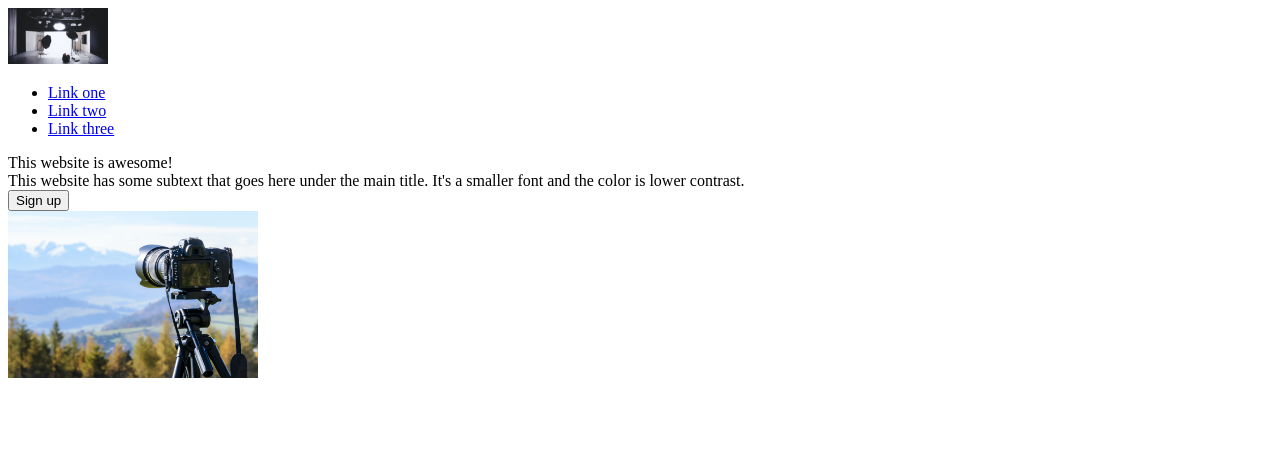
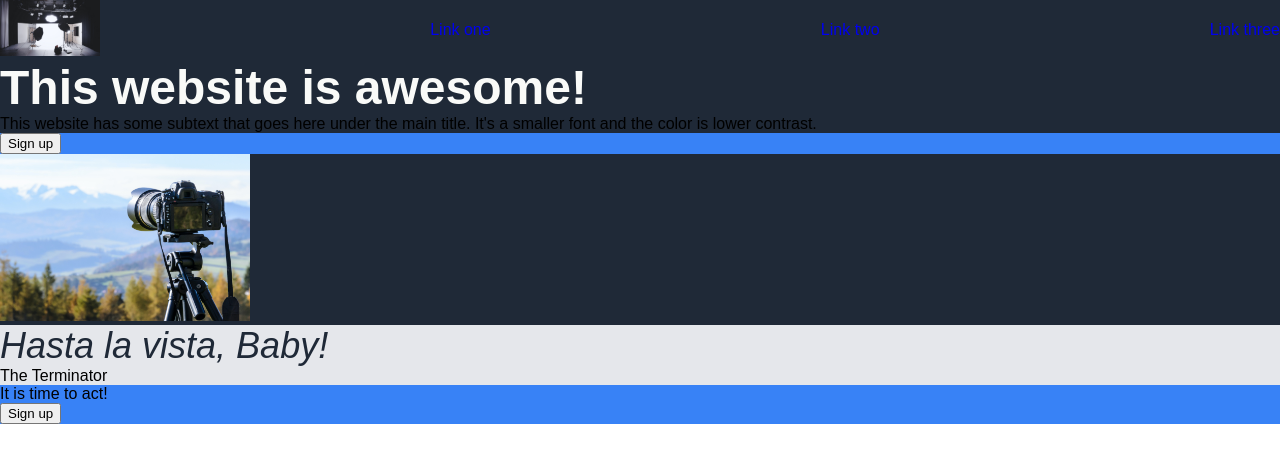
Before and after one commit to paintingviking/landing-page, a plain HTML site: page index.html in a window 1280 px wide. Drawn offline with Linux system fonts and the light colour scheme.

Commit message:
- Added basic structure to index.html - Started adding basic styling to style.css

```diff
--- a/index.html
+++ b/index.html
@@ -1,25 +1,37 @@
 <!DOCTYPE html>
-<html
+<html lang="en">
 <head>
+    <meta charset="utf-8">
     <title>My landing page!</title>
+    <link rel="stylesheet" href="styles/style.css"
 </head>
 <body>
     <div class="header">
-        <img src="images/header.jpg" width="100px" height="auto">
-            <ul>
-                <li><a href="#">Link one</a></li>
-                <li><a href="#">Link two</a></li>
-                <li><a href="#">Link three</a></li>
-            </ul>
+        <div><img src="images/header.jpg" width="100px" height="auto"></div>
+        <div><a href="#">Link one</a></div>
+        <div><a href="#">Link two</a></div>
+        <div><a href="#">Link three</a></div>
 
     </div>
+
     <div class="hero">
         <div class="main-text">This website is awesome!</div>
-        <div class="content-text">This website has some subtext that goes here under the main title. It's a smaller font and the color is lower contrast.</div>
+        <div class="secondary-text">This website has some subtext that goes here under the main title. It's a smaller font and the color is lower contrast.</div>
         <div class="button"><button>Sign up</button></div>
         <div class="hero-image"><img src="images/hero-image.jpg" width="250px" height="auto"> </div>
 
     </div>
 
+    <div class="quote">
+        <div class="main-quote">Hasta la vista, Baby!</div>
+        <div class="quote-author">The Terminator</div>
+    </div>
+
+    <div class="footer">
+        <div class="footer-text">It is time to act!</div>
+        <div class="button"><button>Sign up</button></div>
+
+    </div>
 
 </body>
+</html>
--- a/styles/style.css
+++ b/styles/style.css
@@ -0,0 +1,55 @@
+body {
+    font-family: Arial, Helvetica, sans-serif;
+    margin: 0;
+    padding: 0;
+    display: flex;
+    flex-direction: column;
+}
+
+ul {
+    list-style: none;
+    margin: 0;
+}
+
+a {
+    text-decoration: none;
+}
+
+.hero, .header {
+    background-color: #1f2937;
+}
+
+header div {
+    color: #F9FAF8;
+    font-size: 24px;
+}
+
+.header {
+    display: flex;
+    flex: 1;
+    justify-content: space-between;
+    align-items: center;
+
+}
+
+.main-text {
+    display: flex;
+    font-size: 48px;
+    font-weight: bolder;
+    color: #F9FAF8;
+}
+
+.quote {
+    background-color: #E5E7EB;
+}
+
+.main-quote {
+    font-size: 36px;
+    font-weight: light;
+    font-style: italic;
+    color: #1f2937;
+}
+
+.footer, .button {
+    background-color: #3882f6;
+}
```
